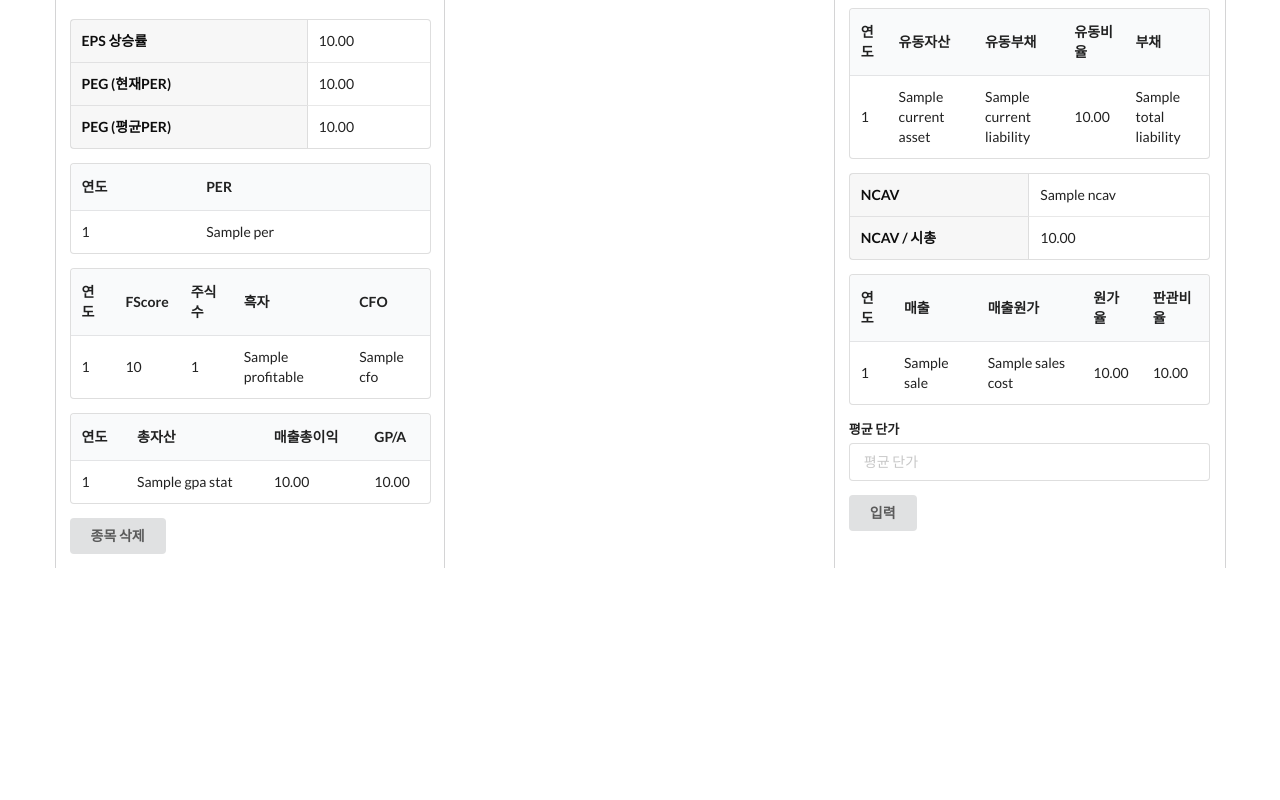
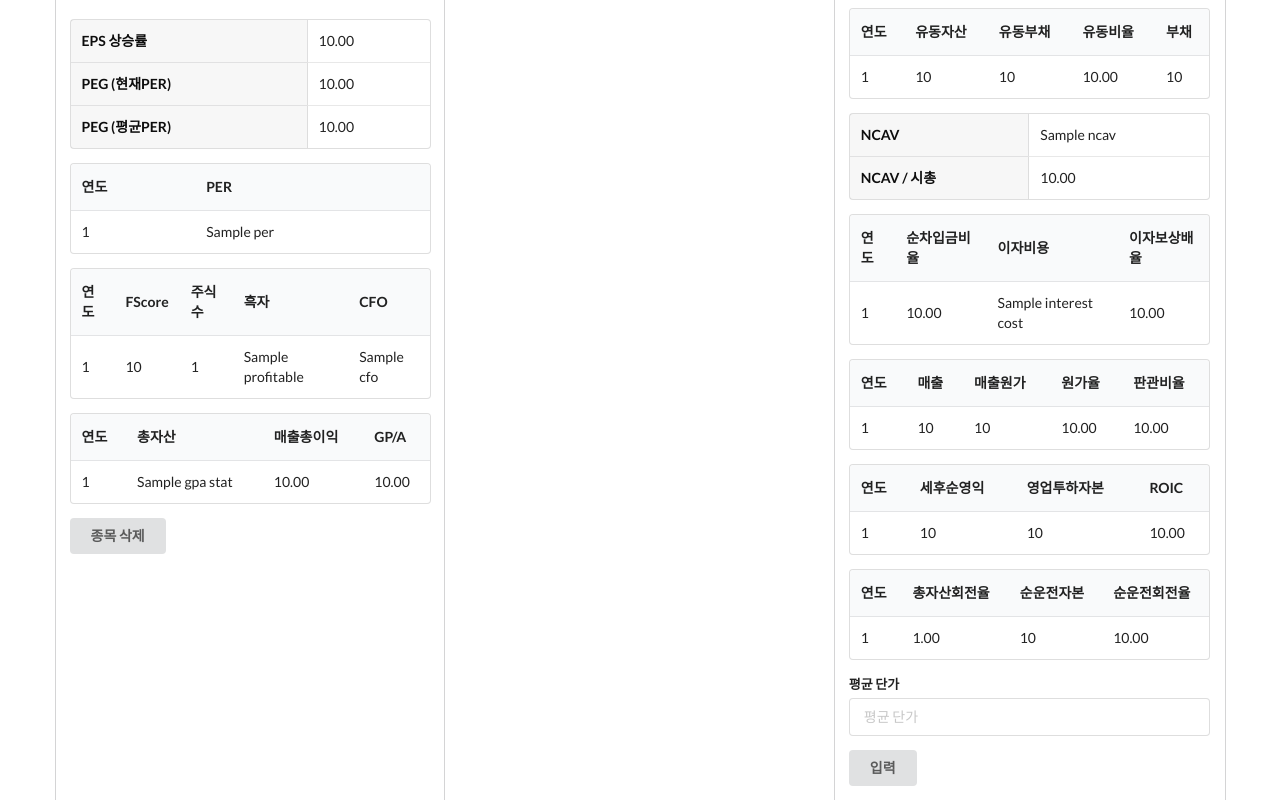
Before and after one commit to 0hoo/snowball, a Flask app: template templates/stock_detail.html in a window 1280 px wide. Shown: the part 1434-2234 px from the top of the page. Before the commit the page ends 2002 px from the top, so only its background shows below. Run offline with Flask 2, Linux system fonts and the light colour scheme; the template is opened without the code that fills it: most values are stand-ins (such as "Sample title", 1, 10 or a date in 2020); some libraries are stand-ins or nearby versions.

Commit message:
ROIC/유동비율 랭킹

```diff
--- a/db.py
+++ b/db.py
@@ -10,7 +10,7 @@ from collections import UserDict, namedtuple
 from pymongo import MongoClient, ASCENDING, DESCENDING
 from bson.objectid import ObjectId
 
-from utils import attr_or_key_getter
+from utils import attr_or_key_getter, first_or_none
 
 
 FScore = namedtuple('FScore', ['total_issued_stock', 'profitable', 'cfo'])
@@ -46,6 +46,7 @@ available_rank_options = [
     RankOption(key='rank_month6', title='6개월', asc=False, is_rankoption=True),
     RankOption(key='rank_month12', title='12개월', asc=False, is_rankoption=True),
     RankOption(key='rank_relative_earning_rate', title='상대수익률', asc=False, is_rankoption=True),
+    RankOption(key='rank_roic', title='ROIC', asc=False, is_rankoption=True),
 ]
 
 
@@ -422,7 +423,14 @@ class Stock(UserDict):
 
     @property
     def current_ratio(self):
-        return [(c[0][0], c[0][1] / c[1][1] * 100) for c in zip(self.current_assets, self.current_liability)]
+        return [(c[0][0], (c[0][1] / c[1][1] if c[1][1] != 0 else 0) * 100) for c in zip(self.current_assets, self.current_liability)]
+
+    @property
+    def current_ratio_last_year(self):
+        if not self.current_ratio:
+            return 0
+        last_year = [c[1] for c in self.current_ratio if c[0] == LAST_YEAR]
+        return last_year[0] if last_year else 0
 
     @property
     def current_ratio_stat(self):
@@ -505,6 +513,27 @@ class Stock(UserDict):
     @property
     def sales_stat(self):
         return zip(self.get('sales', []), self.get('sales_cost', []), self.sales_cost_ratio, self.SGA_ratio)
+
+    @property
+    def loan_stat(self):
+        return zip(self.get('loan_rate', []), self.get('interest_cost', []), self.get('interest_coverage', []))
+
+    @property
+    def mean_ROIC(self):
+        values = [v[1] for v in self.get('ROICs', []) if v[1] > 0]
+        return mean(values) if values else 0
+
+    def IC(self, year):
+        return first_or_none([v[1]for v in self.get('ICs', []) if v[0] == year])
+
+    def NOPAT(self, year):
+        return first_or_none([v[1]for v in self.get('NOPATs', []) if v[0] == year])
+
+    def total_asset_turnover_by(self, year):
+        return first_or_none([v[1]for v in self.get('total_asset_turnover', []) if v[0] == year])
+
+    def net_working_capital_by(self, year):
+        return first_or_none([v[1]for v in self.get('net_working_capital', []) if v[0] == year])
 
     def expected_rate_by_price(self, price: int) -> float:
         return self.calc_expected_rate(self.calc_future_bps, FUTURE, price=price)
@@ -654,6 +683,8 @@ def update_ranks():
     update_rank_by(stocks, 'month12', 'rank_month3', reverse=True)
     update_rank_by(stocks, 'relative_earning_rate', 'rank_relative_earning_rate', reverse=True)
     update_rank_by(stocks, 'NCAV_ratio', 'rank_ncav', reverse=True)
+    update_rank_by(stocks, 'mean_ROIC', 'rank_roic', reverse=True)
+    update_rank_by(stocks, 'current_ratio_last_year', 'rank_current_ratio', reverse=True)
 
 
 def all_stocks(order_by='title', ordering='asc', find=None, filter_by_expected_rate=True, filter_bad=True, filter_options=[], rank_options=[]) -> List[Stock]:
--- a/templates/stock_detail.html
+++ b/templates/stock_detail.html
@@ -416,6 +416,23 @@ function lineChart(elementId, label, labels, data, color) {
                     </td>
                 </tr>
                 <tr>
+                    <td>평균ROIC
+                        {% if stock.mean_ROIC > 0 %}
+                        <div class="ui label">{{ stock.rank_roic }}위</div>
+                        {% endif %}
+                    </td>
+                    <td>{{ '%.2f'|format(stock.mean_ROIC) }}</td>
+                </tr>
+                <tr>
+                    <td>
+                        유동비율
+                        {% if stock.current_ratio_last_year > 0 %}
+                        <div class="ui label">{{ stock.rank_current_ratio }}위</div>
+                        {% endif %}
+                    </td>
+                    <td>{{ '%.2f'|format(stock.current_ratio_last_year) }}</td>
+                </tr>
+                <tr>
                     <td>우선주</td>
                     <td>{% if stock.has_preferred_stock %}있음{% else %}없음{% endif %}</td>
                 </tr>
@@ -712,10 +729,10 @@ function lineChart(elementId, label, labels, data, color) {
                     {% for current_asset, current_liability, current_ratio, total_liability in stock.current_ratio_stat %}
                     <tr>
                         <td>{{current_asset.0}}</td>
-                        <td>{{current_asset.1}}</td>
-                        <td>{{current_liability.1}}</td>
+                        <td>{{current_asset.1|int}}</td>
+                        <td>{{current_liability.1|int}}</td>
                         <td>{{ '%.2f'|format(current_ratio.1) }}</td>
-                        <td>{{total_liability.1}}</td>
+                        <td>{{total_liability.1|int}}</td>
                     </tr>
                     {% endfor %}
                 </tbody>
@@ -738,6 +755,26 @@ function lineChart(elementId, label, labels, data, color) {
                 <thead>
                     <tr>
                         <th>연도</th>
+                        <th>순차입금비율</th>
+                        <th>이자비용</th>
+                        <th>이자보상배율</th>
+                    </tr>
+                </thead>
+                <tbody>
+                    {% for loan_rate, interest_cost, interest_coverage in stock.loan_stat %}
+                    <tr>
+                        <td>{{loan_rate.0}}</td>
+                        <td>{{ '%.2f'|format(loan_rate.1) }}</td>
+                        <td>{{interest_cost.1}}</td>
+                        <td>{{ '%.2f'|format(interest_coverage.1) }}</td>
+                    </tr>
+                    {% endfor %}
+                </tbody>
+            </table>
+            <table class="ui table">
+                <thead>
+                    <tr>
+                        <th>연도</th>
                         <th>매출</th>
                         <th>매출원가</th>
                         <th>원가율</th>
@@ -747,11 +784,51 @@ function lineChart(elementId, label, labels, data, color) {
                 <tbody>
                     {% for sales, sales_cost, sales_cost_ratio, SGA_ratio in stock.sales_stat %}
                     <tr>
-                        <td>{{sales.0}}</td>
-                        <td>{{sales.1}}</td>
-                        <td>{{sales_cost.1}}</td>
+                        <td>{{sales.0|int}}</td>
+                        <td>{{sales.1|int}}</td>
+                        <td>{{sales_cost.1|int}}</td>
                         <td>{{ '%.2f'|format(sales_cost_ratio.1) }}</td>
                         <td>{{ '%.2f'|format(SGA_ratio.1) }}</td>
+                    </tr>
+                    {% endfor %}
+                </tbody>
+            </table>
+            <table class="ui table">
+                <thead>
+                    <tr>
+                        <th>연도</th>
+                        <th>세후순영익</th>
+                        <th>영업투하자본</th>
+                        <th>ROIC</th>
+                    </tr>
+                </thead>
+                <tbody>
+                    {% for ROIC in stock.ROICs %}
+                    <tr>
+                        <td>{{ROIC.0|int}}</td>
+                        <td>{{stock.NOPAT(ROIC.0)|int}}</td>
+                        <td>{{stock.IC(ROIC.0)|int}}</td>
+                        <td>{{ '%.2f'|format(ROIC.1) }}</td>
+                    </tr>
+                    {% endfor %}
+                </tbody>
+            </table>
+            <table class="ui table">
+                <thead>
+                    <tr>
+                        <th>연도</th>
+                        <th>총자산회전율</th>
+                        <th>순운전자본</th>
+                        <th>순운전회전율</th>
+                    </tr>
+                </thead>
+                <tbody>
+                    {% for net_working_capital_turnover in stock.net_working_capital_turnover %}
+                    <tr>
+                        <td>{{net_working_capital_turnover.0|int}}</td>
+                        <td>{{ '%.2f'|format(stock.total_asset_turnover_by(net_working_capital_turnover.0)) }}
+                        <td>{{stock.net_working_capital_by(net_working_capital_turnover.0)|int}}</td>
+                        <td>{{ '%.2f'|format(net_working_capital_turnover.1) }}</td>
                     </tr>
                     {% endfor %}
                 </tbody>
```
Also changed, not shown: scrapper.py (+58 -4 lines), templates/stocks.html (+16 -10 lines).
